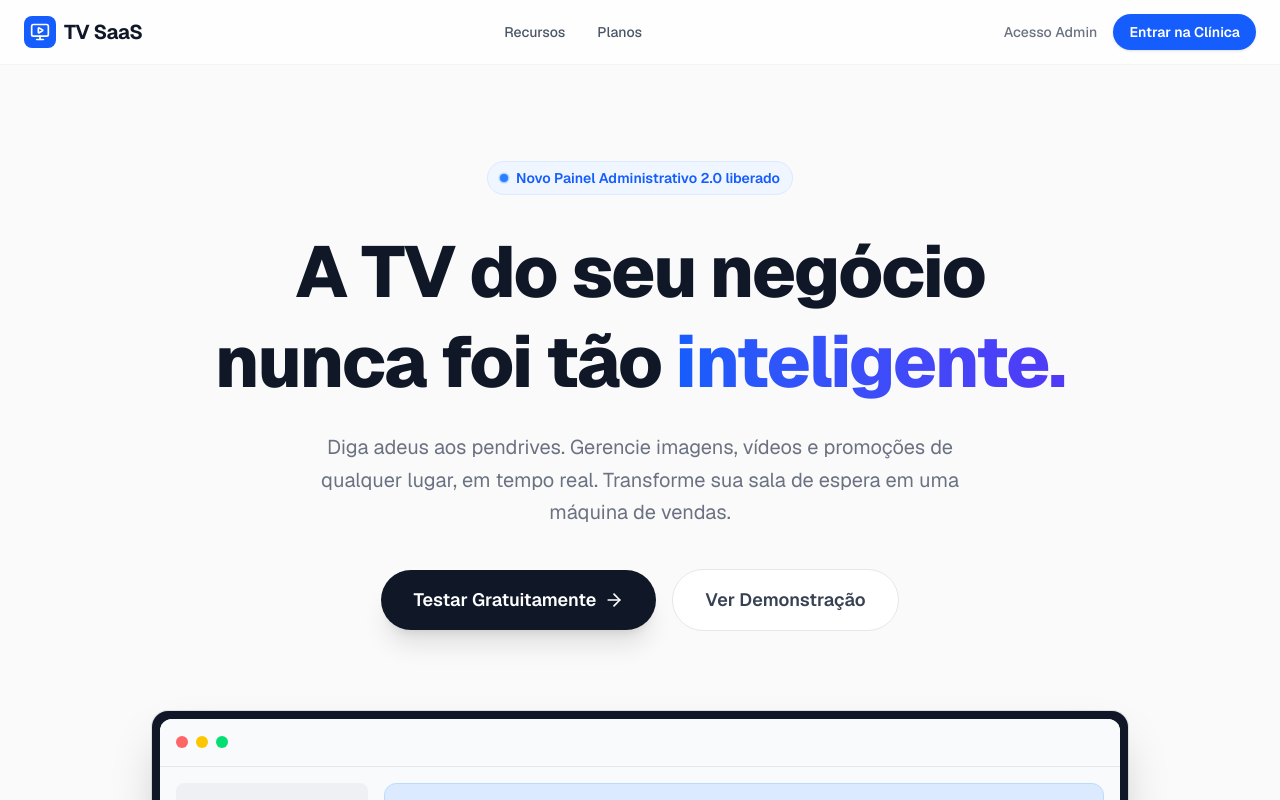
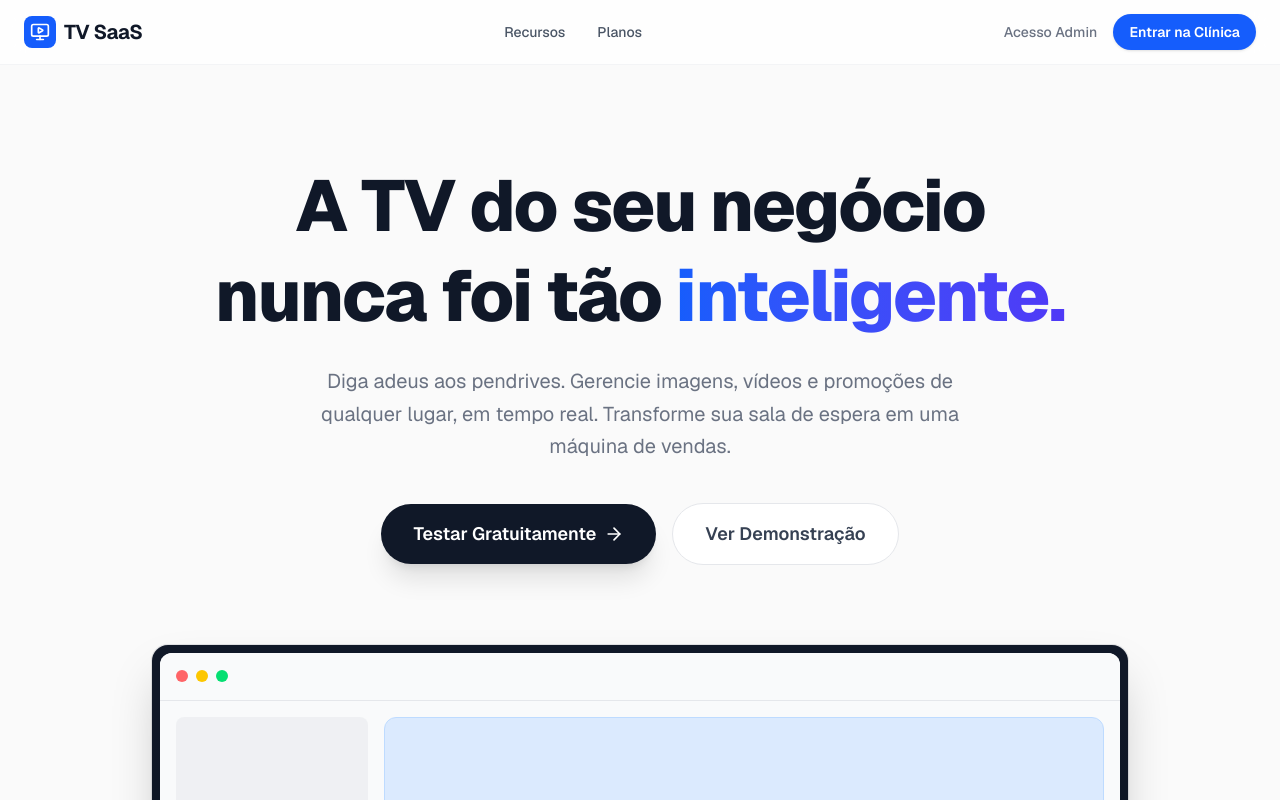
Before and after one commit to Renatounivesp/tv-player-saas, a Next.js app: page / in a window 1280 px wide. Shown: the top 800 px of the page. Built offline with nearby package versions, Linux system fonts and the light colour scheme.

Commit message:
style: remove badge do topo da landing page

```diff
--- a/src/app/page.tsx
+++ b/src/app/page.tsx
@@ -42,13 +42,7 @@ export default function Home() {
       <section className="relative pt-24 pb-32 overflow-hidden">
         <div className="absolute inset-0 bg-[radial-gradient(ellipse_at_top_right,_var(--tw-gradient-stops))] from-blue-100 via-transparent to-transparent opacity-60"></div>
         <div className="max-w-7xl mx-auto px-6 text-center relative z-10">
-          <div className="inline-flex items-center gap-2 px-3 py-1.5 rounded-full bg-blue-50 border border-blue-100 text-blue-600 text-sm font-semibold mb-8">
-            <span className="relative flex h-2 w-2">
-              <span className="animate-ping absolute inline-flex h-full w-full rounded-full bg-blue-400 opacity-75"></span>
-              <span className="relative inline-flex rounded-full h-2 w-2 bg-blue-500"></span>
-            </span>
-            Novo Painel Administrativo 2.0 liberado
-          </div>
+
 
           <h1 className="text-5xl md:text-7xl font-extrabold text-gray-900 tracking-tight max-w-4xl mx-auto leading-tight mb-6">
             A TV do seu negócio nunca foi tão <span className="text-transparent bg-clip-text bg-gradient-to-r from-blue-600 to-indigo-600">inteligente.</span>
```
